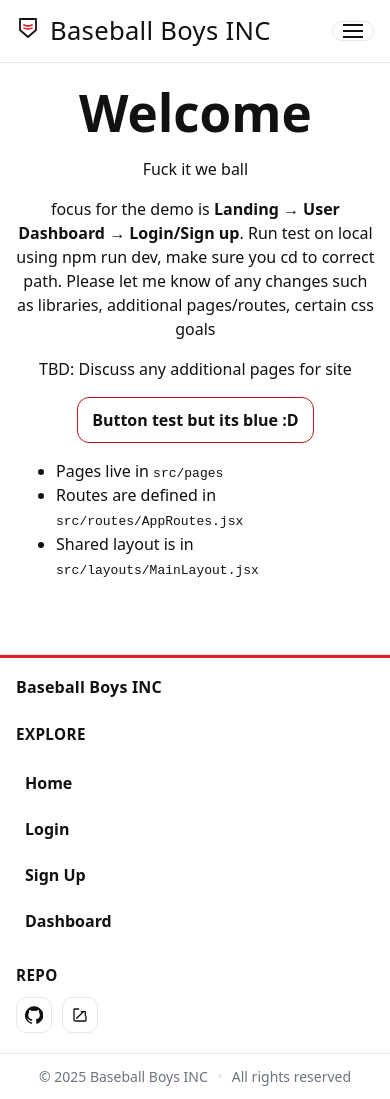
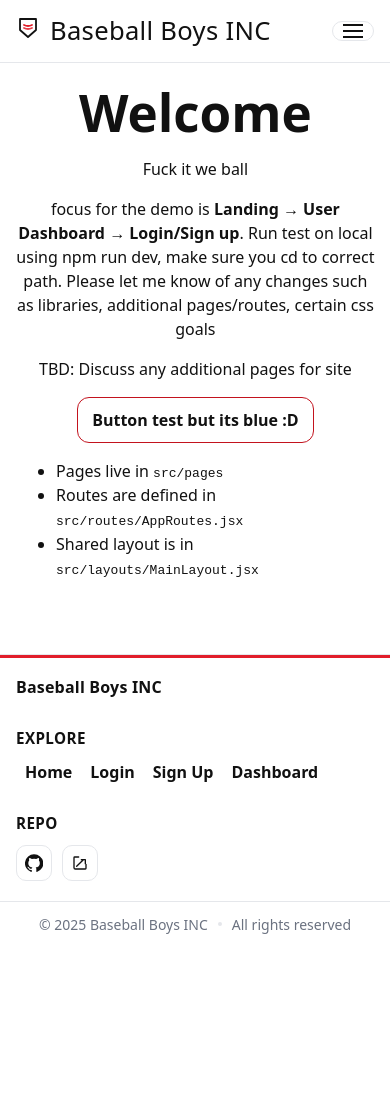
Before and after one commit to ManhasHimanshu/CapstoneGroup3, a React (Vite) app: page / in a window 390 px wide. After the commit the page ends 947 px from the top, so only its background shows below. Built offline with nearby package versions, Linux system fonts and the light colour scheme; the HTML template or start-up script is replaced by a standard one.

Commit message:
Updated footer

```diff
--- a/src/index.css
+++ b/src/index.css
@@ -109,22 +109,6 @@ body {
 }
 
 /* =========================
-   Footer (full-bleed)
-   ========================= */
-.footer {
-  width: 100vw;
-  margin-left: calc(50% - 50vw);
-  margin-right: calc(50% - 50vw);
-
-  display: flex;
-  justify-content: center;
-  border-top: 1px solid var(--border);
-  padding: 12px;
-  font-size: 14px;
-  color: var(--muted);
-}
-
-/* =========================
    Buttons (utility)
    ========================= */
 button {
--- a/src/styles/Footer.module.css
+++ b/src/styles/Footer.module.css
@@ -10,7 +10,7 @@
   position: relative;
 }
 
-/* slim red accent at the very top */
+/* slim red accent */
 .footer::before {
   content: '';
   position: absolute;
@@ -25,8 +25,10 @@
   padding: 20px 16px;
 
   display: grid;
-  grid-template-columns: 1.4fr 1fr 1fr;
-  gap: 24px;
+  grid-template-columns: 1.3fr 1fr 0.9fr; /* brand | links | repo */
+  gap: 28px;
+  align-items: start;
+  text-align: left; /* default left alignment */
 }
 
 .brand {
@@ -50,10 +52,15 @@
   color: var(--fg);
 }
 
-.links {
+.list {
+  list-style: none;
+  padding: 0;
+  margin: 0;
   display: grid;
   gap: 8px;
+  justify-items: start; /* keep items left-aligned */
 }
+
 .link {
   color: var(--fg);
   text-decoration: none;
@@ -70,8 +77,14 @@
   border-color: rgba(225, 29, 42, 0.35);
 }
 
+/* repo column sits to the right on wide screens */
+.right {
+  justify-self: end;
+  text-align: right;
+}
+
 .social {
-  display: flex;
+  display: inline-flex;
   gap: 10px;
 }
 .iconBtn {
@@ -116,7 +129,7 @@
   background: var(--border);
 }
 
-/* Back-to-top button (appears after scroll) */
+/* back-to-top */
 .backTop {
   position: fixed;
   right: 16px;
@@ -141,12 +154,13 @@
   background: var(--primary-600);
 }
 
-/* Responsive */
+/* responsive */
 @media (max-width: 900px) {
   .inner {
     grid-template-columns: 1fr;
   }
-  .social {
-    margin-top: 4px;
+  .right {
+    justify-self: start;
+    text-align: left;
   }
 }
```
